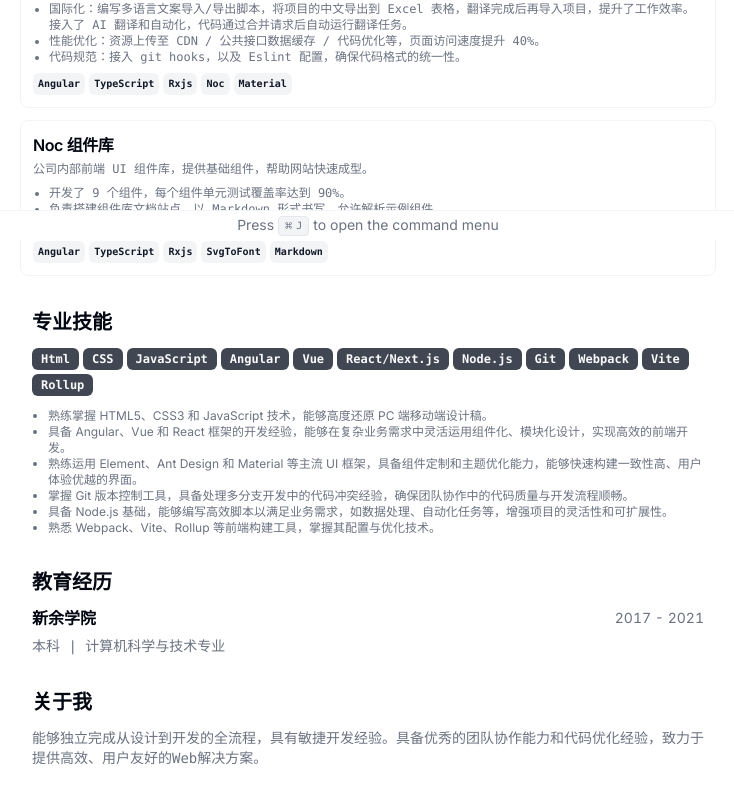
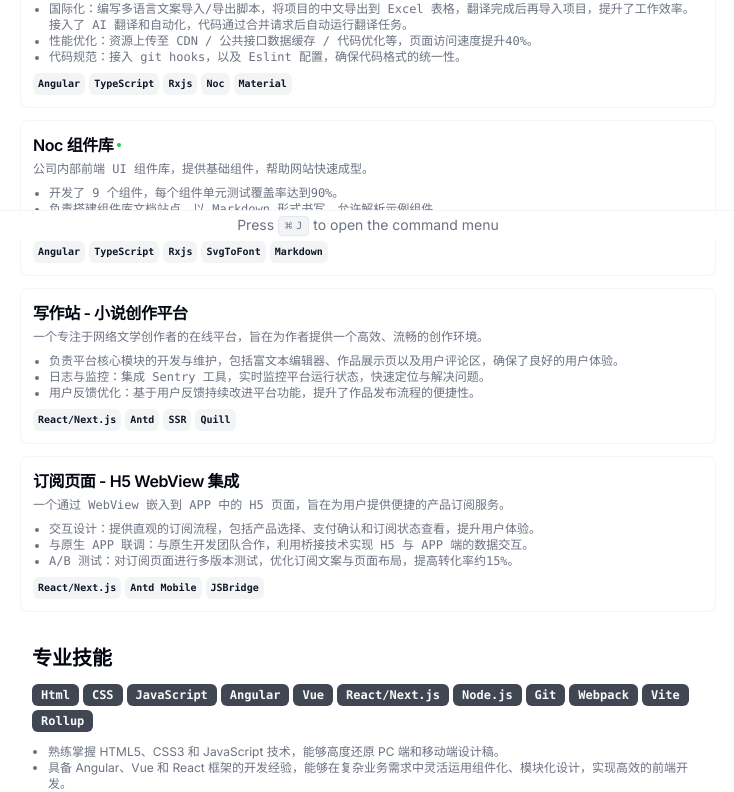
Before and after one commit to hai-zou/resumes, a Next.js app: page / in a window 1280 px wide. Shown: the part 560-1352 px from the top of the page, without its empty margins (272-1006 px from the left). Built offline with nearby package versions, Linux system fonts and the light colour scheme.

Commit message:
docs: 更新简历

```diff
--- a/src/components/project-card.tsx
+++ b/src/components/project-card.tsx
@@ -17,7 +17,7 @@ interface Props {
 
 export function ProjectCard({ title, description, tags, link, contents }: Props) {
   return (
-    <Card className="flex flex-col overflow-hidden border border-muted p-3">
+    <Card className="flex flex-col overflow-hidden border border-muted p-3 print:break-inside-avoid">
       <CardHeader className="">
         <div className="space-y-1">
           <CardTitle className="text-base">
--- a/src/data/resume-data.tsx
+++ b/src/data/resume-data.tsx
@@ -7,7 +7,7 @@ export const RESUME_DATA = {
   location: "江西赣州",
   locationLink: "https://www.google.com/maps/place/ganzhou",
   about: "Web 前端开发工程师 | 三年经验",
-  summary: "能够独立完成从设计到开发的全流程，具有敏捷开发经验。具备优秀的团队协作能力和代码优化经验，致力于提供高效、用户友好的Web解决方案。",
+  summary: "能够独立完成从设计到开发的全流程，具有敏捷开发经验。具备优秀的团队协作能力和代码优化经验，致力于提供高效、用户友好的 Web 解决方案。",
   avatarUrl: "/avatar.png",
   personalWebsiteUrl: "https://blog.izou.top",
   contact: {
@@ -39,7 +39,7 @@ export const RESUME_DATA = {
       company: "深圳市无限进制科技有限公司",
       link: "https://www.stary.com",
       badges: [],
-      title: "Web前端开发工程师",
+      title: "Web 前端开发工程师",
       start: "2020",
       end: "2024",
       description: [
@@ -65,7 +65,7 @@ export const RESUME_DATA = {
     "Rollup",
   ],
   skillDetails: [
-    "熟练掌握 HTML5、CSS3 和 JavaScript 技术，能够高度还原 PC 端移动端设计稿。",
+    "熟练掌握 HTML5、CSS3 和 JavaScript 技术，能够高度还原 PC 端和移动端设计稿。",
     "具备 Angular、Vue 和 React 框架的开发经验，能够在复杂业务需求中灵活运用组件化、模块化设计，实现高效的前端开发。",
     "熟练运用 Element、Ant Design 和 Material 等主流 UI 框架，具备组件定制和主题优化能力，能够快速构建一致性高、用户体验优越的界面。",
     "掌握 Git 版本控制工具，具备处理多分支开发中的代码冲突经验，确保团队协作中的代码质量与开发流程顺畅。",
@@ -83,20 +83,42 @@ export const RESUME_DATA = {
         "项目新版本发布检测，账号冲突检测，确保数据的准确性和一致性，避免不必要的问题发生。",
         "封装公共可复用组件/指令：动态表单、表格组件、按钮权限指令等。",
         "国际化：编写多语言文案导入/导出脚本，将项目的中文导出到 Excel 表格，翻译完成后再导入项目，提升了工作效率。接入了 AI 翻译和自动化，代码通过合并请求后自动运行翻译任务。",
-        "性能优化：资源上传至 CDN / 公共接口数据缓存 / 代码优化等，页面访问速度提升 40%。",
+        "性能优化：资源上传至 CDN / 公共接口数据缓存 / 代码优化等，页面访问速度提升40%。",
         "代码规范：接入 git hooks，以及 Eslint 配置，确保代码格式的统一性。",
       ],
     },
     {
       title: "Noc 组件库",
-      link: "",
+      link: "https://noc.test.stary.com/",
       techStack: ["Angular", "TypeScript", "Rxjs", "SvgToFont", "Markdown"],
       description: "公司内部前端 UI 组件库，提供基础组件，帮助网站快速成型。",
       contents: [
-        "开发了 9 个组件，每个组件单元测试覆盖率达到 90%。",
+        "开发了 9 个组件，每个组件单元测试覆盖率达到90%。",
         "负责搭建组件库文档站点，以 Markdown 形式书写，允许解析示例组件。",
         "搭建字体图标库，将 SVG 文件转为字体文件，然后将文件上传到 CDN 服务，提供给各个项目使用。",
       ],
     },
+    {
+      title: "写作站 - 小说创作平台",
+      link: "",
+      techStack: ["React/Next.js", "Antd", "SSR",  "Quill"],
+      description: "一个专注于网络文学创作者的在线平台，旨在为作者提供一个高效、流畅的创作环境。",
+      contents: [
+        "负责平台核心模块的开发与维护，包括富文本编辑器、作品展示页以及用户评论区，确保了良好的用户体验。",
+        "日志与监控：集成 Sentry 工具，实时监控平台运行状态，快速定位与解决问题。",
+        "用户反馈优化：基于用户反馈持续改进平台功能，提升了作品发布流程的便捷性。",
+      ],
+    },
+    {
+      title: "订阅页面 - H5 WebView 集成",
+      link: "",
+      techStack: ["React/Next.js", "Antd Mobile", "JSBridge"],
+      description: "一个通过 WebView 嵌入到 APP 中的 H5 页面，旨在为用户提供便捷的产品订阅服务。",
+      contents: [
+        "交互设计：提供直观的订阅流程，包括产品选择、支付确认和订阅状态查看，提升用户体验。",
+        "与原生 APP 联调：与原生开发团队合作，利用桥接技术实现 H5 与 APP 端的数据交互。",
+        "A/B 测试：对订阅页面进行多版本测试，优化订阅文案与页面布局，提高转化率约15%。",
+      ],
+    },
   ],
 } as const;
```
